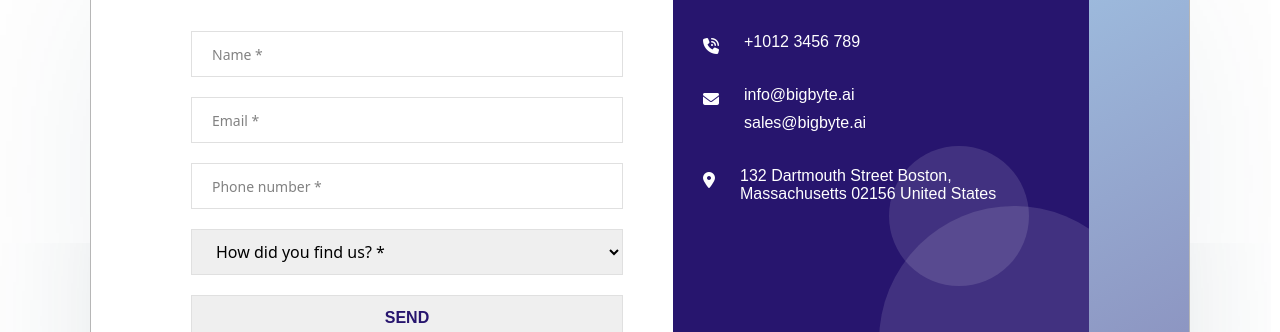
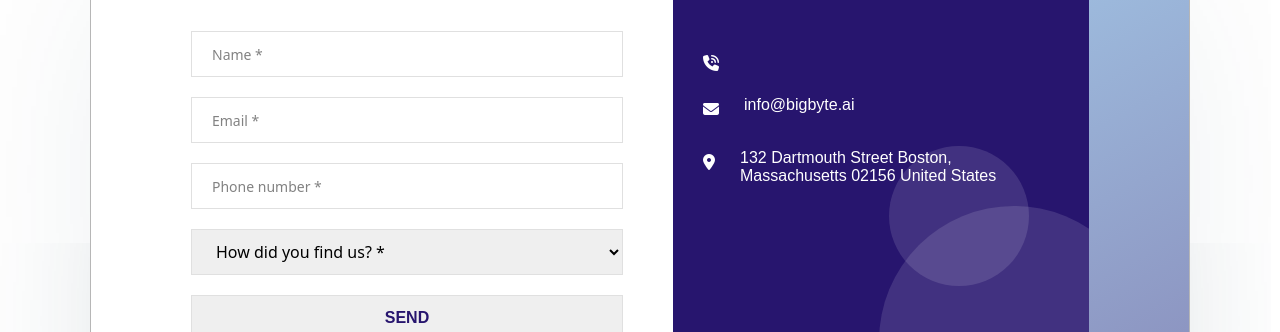
Before and after one commit to tousifkhan-web/bigbyte-main, a plain HTML site: page contact.html in a window 1280 px wide. Shown: the part 774-1106 px from the top of the page. Drawn offline with nearby package versions, Linux system fonts and the light colour scheme.

Commit message:
new update

```diff
--- a/contact.html
+++ b/contact.html
@@ -399,14 +399,14 @@
                 <div class="d-flex">
                   <i class="fa-solid fa-phone-volume"></i>
                   <div>
-                    <a href="tel:++1012 3456 789">+1012 3456 789</a>
+                    <!-- <a href="tel:++1012 3456 789">+1012 3456 789</a> -->
                   </div>
                 </div>
                 <div class="d-flex">
                   <i class="fa-solid fa-envelope"></i>
                   <div>
                     <a href="mailto:info@bigbyte.ai">info@bigbyte.ai</a>
-                    <a href="mailto:sales@bigbyte.ai">sales@bigbyte.ai</a>
+                    <!-- <a href="mailto:sales@bigbyte.ai">sales@bigbyte.ai</a> -->
                   </div>
                 </div>
                 <div class="d-flex">
```
